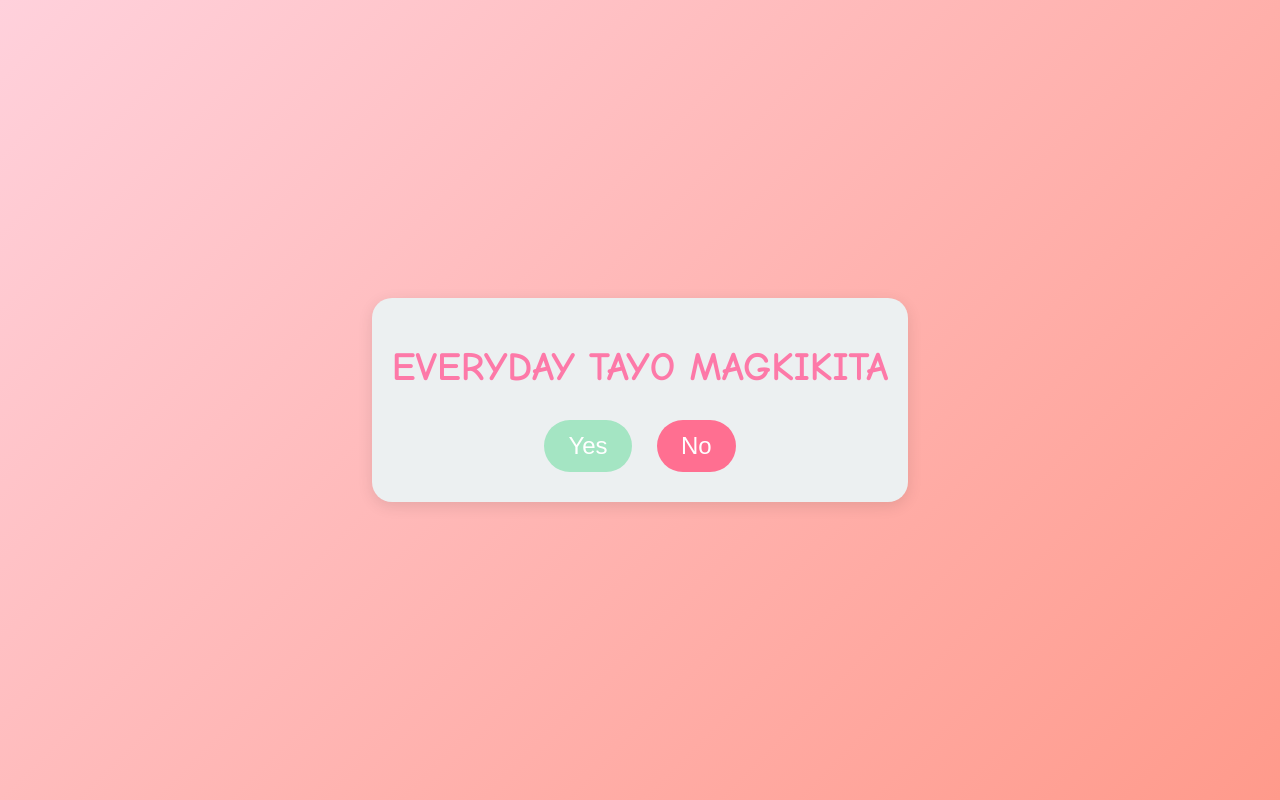
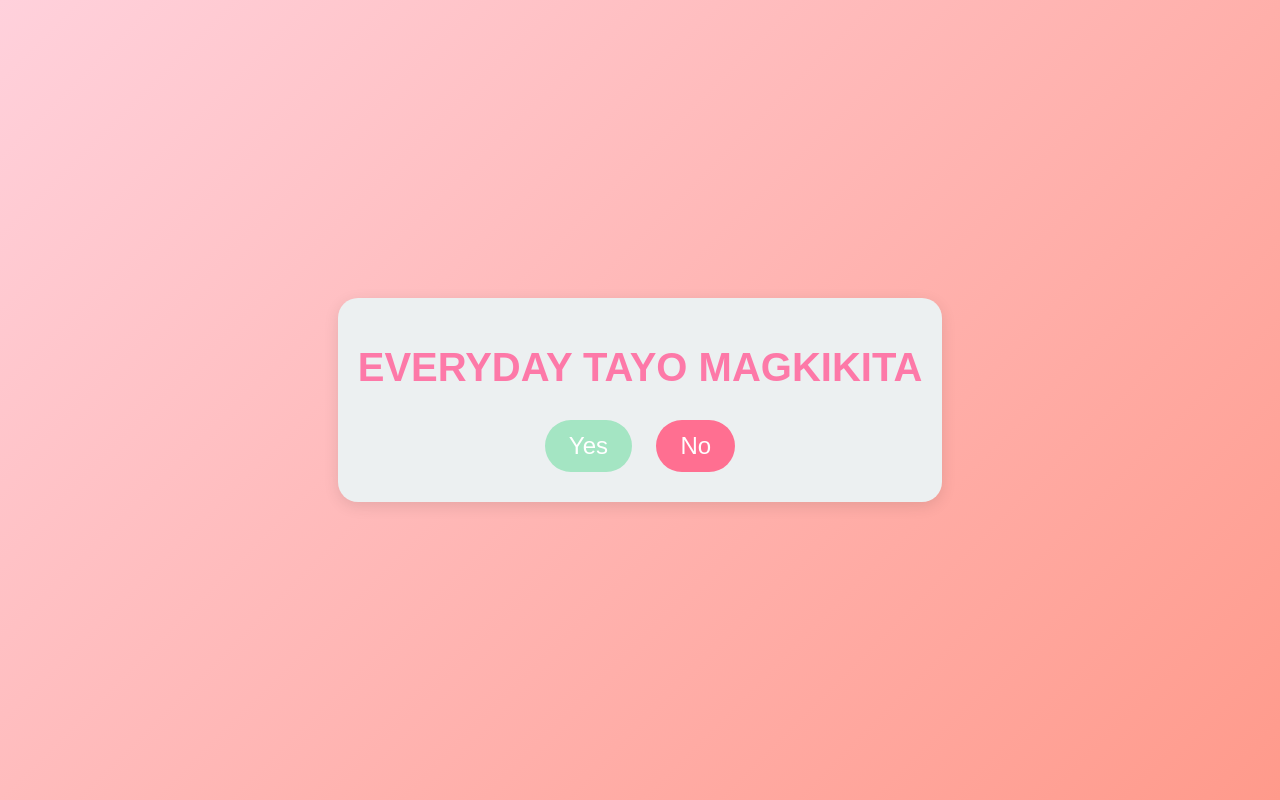
Before and after one commit to Jovenn09/webs, a plain HTML site: page index.html in a window 1280 px wide. Drawn offline with Linux system fonts and the light colour scheme.

Commit message:
Update style.css

```diff
--- a/style.css
+++ b/style.css
@@ -1,5 +1,5 @@
 body {
-    font-family: 'Comic Sans MS', sans-serif;
+    font-family: sans-serif;
     display: flex;
     justify-content: center;
     align-items: center;
```
